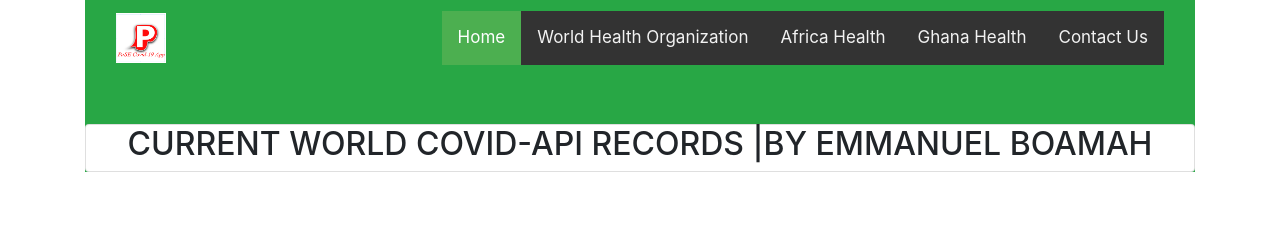
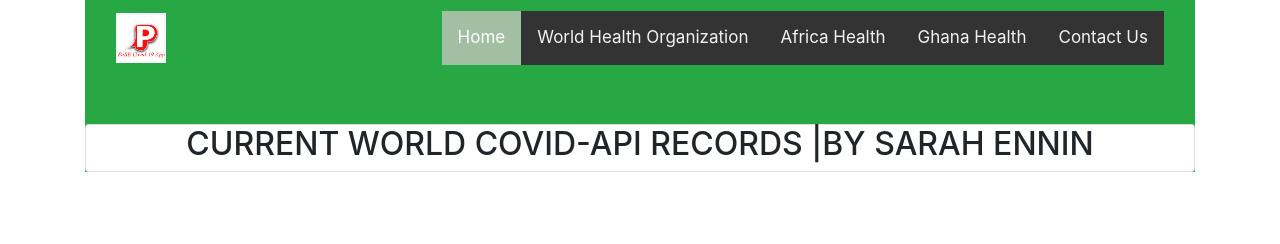
Before and after one commit to tabuah/covidapi, a PHP site: page / in a window 1280 px wide. Shown: the top 244 px of the page. Run offline with PHP 8.4, Linux system fonts and the light colour scheme.

Commit message:
world covid

```diff
--- a/covid.html
+++ b/covid.html
@@ -30,7 +30,7 @@
 <br><br>
 <div class="row1 align-items-lg-center">
     <div class="card align-items-lg-center">
-    <h2>CURRENT WORLD COVID-API RECORDS |BY EMMANUEL BOAMAH</h2>
+    <h2>CURRENT WORLD COVID-API RECORDS |BY SARAH ENNIN</h2>
     </div>
     </div>
     </header>
--- a/main.css
+++ b/main.css
@@ -1,5 +1,6 @@
 html, body {
     height: 100%;
+    width: 100%;
   }
 
   .topnav {
@@ -22,7 +23,7 @@ html, body {
   }
 
   .topnav a.active {
-    background-color: #4CAF50;
+    background-color: #a2bea3;
     color: white;
   }
 
```
Also changed, not shown: README.md (added).
